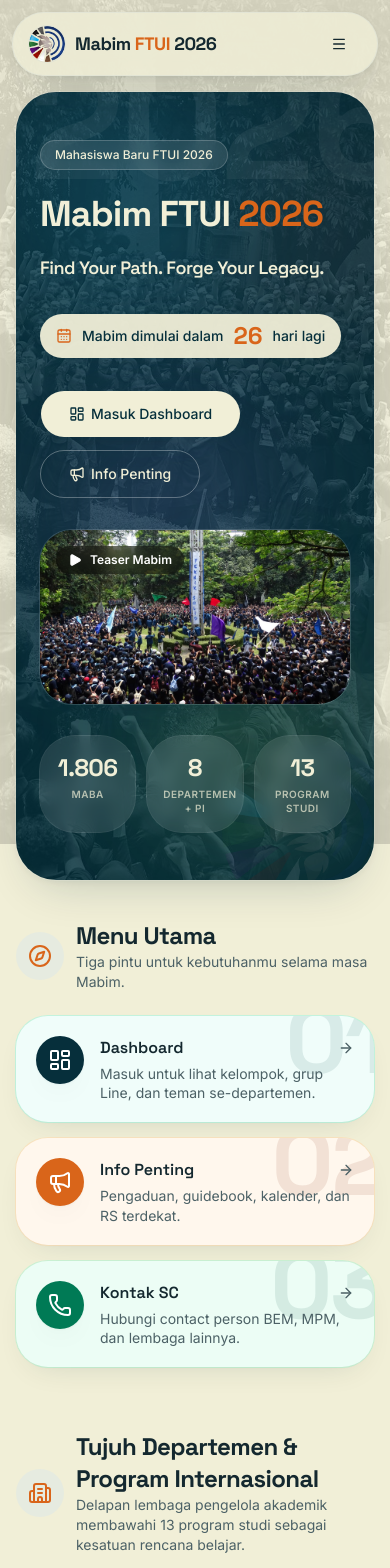
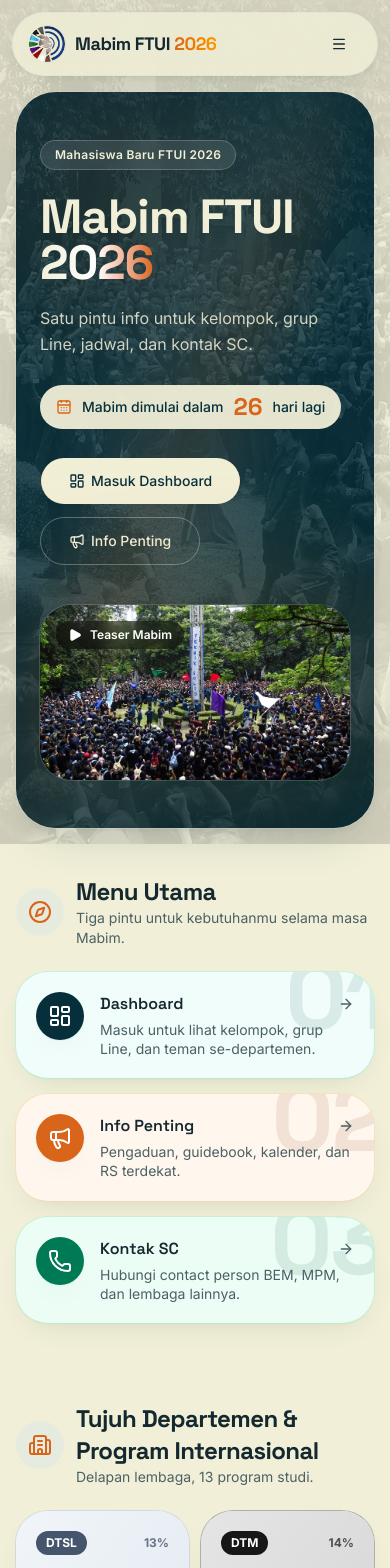
Before and after one commit to mrshlaf/mabimftui, a Next.js app: page / in a window 390 px wide. Shown: the top 1568 px of the page. Built offline with nearby package versions, Linux system fonts and the light colour scheme.

Commit message:
feat: initialize frontend project with landing page, global styles, and reusable UI components

```diff
--- a/app/components/Nav.tsx
+++ b/app/components/Nav.tsx
@@ -67,7 +67,10 @@ export default function Nav() {
               className="rounded-full ring-1 ring-border/60 transition-colors group-hover:ring-accent/40"
             />
             <span className="font-heading text-lg font-bold tracking-tight text-foreground">
-              Mabim <span className="text-accent">FTUI</span> 2026
+              Mabim FTUI{" "}
+              <span className="bg-gradient-to-r from-accent to-amber-500 bg-clip-text text-transparent">
+                2026
+              </span>
             </span>
           </Link>
 
--- a/app/components/PageHeader.tsx
+++ b/app/components/PageHeader.tsx
@@ -1,4 +1,22 @@
 import type { LucideIcon } from "lucide-react";
+
+const AURORA: { color: string; className: string; delay: string }[] = [
+  {
+    color: "rgba(217, 101, 26, 0.30)",
+    className: "-left-24 -top-24 h-96 w-96",
+    delay: "0s",
+  },
+  {
+    color: "rgba(251, 191, 36, 0.14)",
+    className: "bottom-0 right-1/4 h-80 w-80",
+    delay: "-9s",
+  },
+  {
+    color: "rgba(6, 47, 59, 0.55)",
+    className: "-bottom-16 -right-16 h-96 w-96",
+    delay: "-17s",
+  },
+];
 
 export default function PageHeader({
   eyebrow,
@@ -6,14 +24,20 @@ export default function PageHeader({
   desc,
   bg = "/hero-mabim.jpg",
   icon: Icon,
+  accentWord,
 }: {
   eyebrow: string;
   title: string;
   desc: string;
   bg?: string;
   icon?: LucideIcon;
+  accentWord?: string;
 }) {
   const word = (eyebrow.split(/\s+/)[0] ?? eyebrow).toUpperCase();
+  const parts =
+    accentWord && title.includes(accentWord)
+      ? title.split(accentWord)
+      : null;
 
   return (
     <header className="mx-auto max-w-6xl px-4 pb-4 pt-4 sm:px-6 sm:pb-5 sm:pt-6 lg:px-8 lg:pb-6 lg:pt-8">
@@ -25,8 +49,20 @@ export default function PageHeader({
         />
         <div
           aria-hidden="true"
-          className="pointer-events-none absolute -bottom-24 -left-16 h-64 w-64 rounded-full bg-accent/25 blur-3xl"
-        />
+          className="pointer-events-none absolute inset-0"
+        >
+          {AURORA.map((b) => (
+            <span
+              key={b.color + b.delay}
+              className={`aurora-blob ${b.className}`}
+              style={{
+                background: `radial-gradient(closest-side, ${b.color}, transparent 70%)`,
+                animationDelay: b.delay,
+              }}
+            />
+          ))}
+        </div>
+        <div aria-hidden="true" className="hero-beam" />
         <span
           aria-hidden="true"
           className="pointer-events-none absolute -right-6 -top-8 select-none font-heading text-[7rem] font-bold leading-none tracking-tight text-white/5 sm:text-[9rem]"
@@ -41,13 +77,32 @@ export default function PageHeader({
         )}
 
         <div className="relative mx-auto max-w-4xl px-6 py-14 sm:px-12 sm:py-16 lg:px-16">
-          <p className="inline-flex items-center rounded-full border border-white/20 bg-white/10 px-3.5 py-1.5 text-xs font-bold uppercase tracking-[0.18em] text-accent backdrop-blur">
+          <p
+            className="hero-fade inline-flex items-center rounded-full border border-white/20 bg-white/10 px-3.5 py-1.5 text-xs font-bold uppercase tracking-[0.18em] text-accent backdrop-blur"
+            style={{ animationDelay: "0.05s" }}
+          >
             {eyebrow}
           </p>
-          <h1 className="mt-5 max-w-2xl font-heading text-3xl font-bold tracking-tight text-cream sm:text-4xl lg:text-5xl">
-            {title}
+          <h1
+            className="hero-fade mt-5 max-w-2xl font-heading text-3xl font-bold tracking-tight text-cream sm:text-4xl lg:text-5xl"
+            style={{ animationDelay: "0.12s" }}
+          >
+            {parts ? (
+              <>
+                {parts[0]}
+                <span className="bg-gradient-to-r from-cream via-white to-accent bg-clip-text text-transparent">
+                  {accentWord}
+                </span>
+                {parts[1]}
+              </>
+            ) : (
+              title
+            )}
           </h1>
-          <p className="mt-3 max-w-2xl text-sm text-cream/90 sm:text-base">
+          <p
+            className="hero-fade mt-3 max-w-2xl text-sm text-cream/90 sm:text-base"
+            style={{ animationDelay: "0.19s" }}
+          >
             {desc}
           </p>
         </div>
--- /dev/null
+++ b/app/components/Reveal.tsx
@@ -0,0 +1,51 @@
+"use client";
+
+import { useEffect, useRef, useState, type ReactNode } from "react";
+
+export default function Reveal({
+  children,
+  className = "",
+  delay = 0,
+}: {
+  children: ReactNode;
+  className?: string;
+  delay?: number;
+}) {
+  const ref = useRef<HTMLDivElement>(null);
+  const [ready, setReady] = useState(false);
+  const [visible, setVisible] = useState(false);
+
+  useEffect(() => {
+    const id = requestAnimationFrame(() => setReady(true));
+    return () => cancelAnimationFrame(id);
+  }, []);
+
+  useEffect(() => {
+    const el = ref.current;
+    if (!ready || !el) return;
+
+    const io = new IntersectionObserver(
+      (entries) => {
+        if (entries[0].isIntersecting) {
+          setVisible(true);
+          io.disconnect();
+        }
+      },
+      { threshold: 0.15, rootMargin: "0px 0px -10% 0px" },
+    );
+    io.observe(el);
+    return () => io.disconnect();
+  }, [ready]);
+
+  return (
+    <div
+      ref={ref}
+      className={`${className}${ready ? " reveal" : ""}${
+        visible ? " is-visible" : ""
+      }`}
+      style={visible ? { transitionDelay: `${delay}ms` } : undefined}
+    >
+      {children}
+    </div>
+  );
+}
--- a/app/components/VideoTeaser.tsx
+++ b/app/components/VideoTeaser.tsx
@@ -34,7 +34,11 @@ export default function VideoTeaser() {
             sizes="(max-width: 768px) 100vw, 768px"
             className="object-cover"
           />
-          <span className="grid h-16 w-16 place-items-center rounded-full bg-white/90 text-teal-dark shadow-lift transition-transform group-hover:scale-105">
+          <span
+            aria-hidden="true"
+            className="hero-pulse pointer-events-none absolute h-16 w-16 rounded-full bg-white/70"
+          />
+          <span className="grid h-16 w-16 place-items-center rounded-full bg-white/90 text-teal-dark shadow-lift transition-transform duration-300 group-hover:scale-110">
             <Play className="ml-0.5 h-7 w-7" fill="currentColor" />
           </span>
         </button>
--- a/app/globals.css
+++ b/app/globals.css
@@ -88,6 +88,94 @@ html {
   .aurora-blob {
     animation: aurora-drift 24s ease-in-out infinite;
   }
+
+  .reveal {
+    opacity: 0;
+    transform: translateY(1.5rem);
+    transition:
+      opacity 0.7s cubic-bezier(0.16, 1, 0.3, 1),
+      transform 0.7s cubic-bezier(0.16, 1, 0.3, 1);
+  }
+
+  .reveal.is-visible {
+    opacity: 1;
+    transform: none;
+  }
+
+  .hero-beam {
+    animation: hero-beam-sweep 18s ease-in-out infinite;
+  }
+
+  .hero-fade {
+    animation: hero-fade-up 0.8s cubic-bezier(0.16, 1, 0.3, 1) both;
+  }
+
+  .hero-pulse {
+    animation: hero-pulse 2.4s cubic-bezier(0.16, 1, 0.3, 1) infinite;
+  }
+}
+
+@keyframes hero-beam-sweep {
+  0% {
+    transform: translateX(-160%) skewX(-14deg);
+    opacity: 0;
+  }
+  15% {
+    opacity: 1;
+  }
+  50% {
+    transform: translateX(120%) skewX(-14deg);
+    opacity: 1;
+  }
+  65% {
+    opacity: 0;
+  }
+  100% {
+    transform: translateX(120%) skewX(-14deg);
+    opacity: 0;
+  }
+}
+
+@keyframes hero-fade-up {
+  from {
+    opacity: 0;
+    transform: translateY(16px);
+  }
+  to {
+    opacity: 1;
+    transform: translateY(0);
+  }
+}
+
+@keyframes hero-pulse {
+  0% {
+    transform: scale(1);
+    opacity: 0.55;
+  }
+  70%,
+  100% {
+    transform: scale(1.8);
+    opacity: 0;
+  }
+}
+
+.hero-beam {
+  position: absolute;
+  top: -20%;
+  bottom: -20%;
+  width: 42%;
+  background: linear-gradient(
+    105deg,
+    transparent 0%,
+    rgba(241, 239, 215, 0.06) 35%,
+    rgba(217, 101, 26, 0.14) 50%,
+    rgba(241, 239, 215, 0.06) 65%,
+    transparent 100%
+  );
+  filter: blur(28px);
+  opacity: 0;
+  pointer-events: none;
+  will-change: transform;
 }
 
 @keyframes preload-fade-up {
--- a/app/kontak/page.tsx
+++ b/app/kontak/page.tsx
@@ -19,6 +19,7 @@ export default function KontakPage() {
         desc="Hubungi contact person resmi tiap lembaga saat butuh bantuan selama Mabim."
         bg="/bg-kontak.jpg"
         icon={Phone}
+        accentWord="Kami"
       />
 
       <section className="mx-auto max-w-6xl px-4 pt-5 pb-16 sm:px-6 sm:pt-6 sm:pb-20 lg:px-8">
--- a/app/page.tsx
+++ b/app/page.tsx
@@ -1,5 +1,4 @@
 import type { Metadata } from "next";
-import Image from "next/image";
 import Link from "next/link";
 import {
   ArrowRight,
@@ -14,6 +13,7 @@ import {
 import { Button } from "@/components/ui/button";
 import { Card } from "@/components/ui/card";
 import Countdown from "./components/Countdown";
+import Reveal from "./components/Reveal";
 import VideoTeaser from "./components/VideoTeaser";
 import { statistik, DEPARTEMEN_WARNA } from "@/data/statistik";
 
@@ -65,39 +65,26 @@ const MENU: {
   },
 ];
 
-const lembagaCount = statistik.departemen.length;
-
-const STATS: { value: string; label: string }[] = [
-  { value: statistik.total.toLocaleString("id-ID"), label: "Maba" },
-  { value: String(lembagaCount), label: "Departemen + PI" },
-  { value: String(statistik.prodi), label: "Program Studi" },
-];
-
 const AURORA: { color: string; className: string; delay: string }[] = [
   {
-    color: "rgba(56, 189, 248, 0.35)",
+    color: "rgba(217, 101, 26, 0.30)",
     className: "-left-24 -top-24 h-96 w-96",
     delay: "0s",
   },
   {
-    color: "rgba(167, 139, 250, 0.32)",
+    color: "rgba(241, 239, 215, 0.13)",
     className: "right-0 top-1/4 h-[26rem] w-[26rem]",
     delay: "-7s",
   },
   {
-    color: "rgba(251, 191, 36, 0.3)",
+    color: "rgba(251, 191, 36, 0.16)",
     className: "bottom-0 left-1/4 h-80 w-80",
     delay: "-13s",
   },
   {
-    color: "rgba(52, 211, 153, 0.28)",
+    color: "rgba(6, 47, 59, 0.6)",
     className: "-bottom-16 -right-16 h-96 w-96",
     delay: "-19s",
-  },
-  {
-    color: "rgba(248, 113, 113, 0.22)",
-    className: "left-1/2 top-0 h-72 w-72",
-    delay: "-10s",
   },
 ];
 
@@ -128,55 +115,61 @@ export default function Home() {
               />
             ))}
           </div>
-          <span
-            aria-hidden="true"
-            className="pointer-events-none absolute -right-8 -top-12 select-none font-heading text-[10rem] font-bold leading-none tracking-tight text-white/5 lg:text-[14rem]"
-          >
-            2026
-          </span>
-          <Image
-            src="/logo-mabim.png"
-            alt=""
-            aria-hidden="true"
-            width={480}
-            height={480}
-            priority
-            className="pointer-events-none absolute -bottom-10 -right-6 h-44 w-44 object-contain opacity-10 sm:-right-8 sm:h-64 sm:w-64 lg:h-72 lg:w-72"
-          />
+          <div aria-hidden="true" className="hero-beam" />
 
           <div className="relative mx-auto max-w-6xl px-6 py-12 sm:px-12 sm:py-16 lg:px-16">
-            <div className="grid items-center gap-8 lg:grid-cols-[1.05fr_1fr] lg:gap-14">
+            <div className="grid items-center gap-10 lg:grid-cols-[1.05fr_1fr] lg:gap-14">
               <div>
-                <span className="inline-flex items-center rounded-full border border-white/20 bg-white/10 px-3.5 py-1.5 text-xs font-medium text-cream backdrop-blur">
+                <span
+                  className="hero-fade inline-flex items-center rounded-full border border-white/20 bg-white/10 px-3.5 py-1.5 text-xs font-semibold tracking-wide text-cream backdrop-blur"
+                  style={{ animationDelay: "0.05s" }}
+                >
                   Mahasiswa Baru FTUI 2026
                 </span>
 
-                <h1 className="mt-6 font-heading text-4xl font-bold tracking-tight sm:text-5xl lg:text-6xl">
-                  Mabim FTUI <span className="text-accent">2026</span>
+                <h1
+                  className="hero-fade mt-6 font-heading text-5xl font-bold leading-[0.95] tracking-tight sm:text-6xl lg:text-7xl"
+                  style={{ animationDelay: "0.12s" }}
+                >
+                  Mabim FTUI{" "}
+                  <span className="bg-gradient-to-r from-cream via-white to-accent bg-clip-text text-transparent">
+                    2026
+                  </span>
                 </h1>
-                <p className="mt-5 max-w-xl font-heading text-lg font-semibold tracking-tight text-cream sm:text-xl">
-                  Find Your Path. Forge Your Legacy.
+                <p
+                  className="hero-fade mt-5 max-w-xl text-base leading-relaxed text-cream/85 sm:text-lg"
+                  style={{ animationDelay: "0.19s" }}
+                >
+                  Satu pintu info untuk kelompok, grup Line, jadwal, dan kontak
+                  SC.
                 </p>
 
-                <div className="mt-8">
+                <div className="hero-fade mt-7" style={{ animationDelay: "0.26s" }}>
                   <Countdown />
                 </div>
 
-                <div className="mt-8 flex flex-wrap items-center gap-3">
+                <div
+                  className="hero-fade mt-7 flex flex-wrap items-center gap-3"
+                  style={{ animationDelay: "0.33s" }}
+                >
                   <Button
                     asChild
                     size="lg"
-                    className="h-12 rounded-full bg-cream px-7 text-teal-dark shadow-lift hover:bg-cream/90 hover:text-teal-dark"
+                    className="group h-12 rounded-full bg-cream px-7 text-teal-dark shadow-lift hover:bg-cream/90 hover:text-teal-dark active:scale-[0.98]"
                   >
                     <Link href="/dashboard">
-                      <LayoutDashboard data-slot="icon-inline-start" />
+                      <LayoutDashboard
+                        data-slot="icon-inline-start"
+                        className="transition-transform duration-300 group-hover:-rotate-6 group-hover:scale-110"
+                      />
                       Masuk Dashboard
                     </Link>
                   </Button>
                   <Button
                     asChild
                     variant="outline"
-                    className="h-12 rounded-full border-white/30 bg-transparent px-7 text-cream hover:bg-white/10 hover:text-cream"
+                    size="lg"
+                    className="group h-12 rounded-full border-white/30 bg-transparent px-7 text-cream hover:bg-white/10 hover:text-cream active:scale-[0.98]"
                   >
                     <Link href="/info">
                       <Megaphone data-slot="icon-inline-start" />
@@ -186,32 +179,21 @@ export default function Home() {
                 </div>
               </div>
 
-              <div>
+              <div className="hero-fade relative" style={{ animationDelay: "0.22s" }}>
+                <div
+                  aria-hidden="true"
+                  className="pointer-events-none absolute -inset-6 rounded-[2.75rem] bg-accent/15 blur-3xl"
+                />
                 <VideoTeaser />
               </div>
-            </div>
-
-            <div className="mt-8 grid grid-cols-3 gap-3 sm:mt-12">
-              {STATS.map((s) => (
-                <div
-                  key={s.label}
-                  className="rounded-3xl bg-white/10 p-4 text-center ring-1 ring-white/15 backdrop-blur sm:p-5"
-                >
-                  <p className="font-heading text-2xl font-bold tracking-tight text-cream sm:text-3xl">
-                    {s.value}
-                  </p>
-                  <p className="mt-1 text-[10px] font-semibold uppercase leading-snug tracking-wider text-cream/70 sm:text-xs">
-                    {s.label}
-                  </p>
-                </div>
-              ))}
             </div>
           </div>
         </div>
       </section>
 
-      <section className="px-4 py-8 sm:px-6 sm:py-10 lg:px-8">
+      <section className="px-4 py-10 sm:px-6 sm:py-14 lg:px-8">
         <div className="mx-auto max-w-6xl">
+          <Reveal>
             <div className="flex items-center gap-3">
               <span className="grid h-12 w-12 shrink-0 place-items-center rounded-full bg-secondary text-accent">
                 <Compass className="h-6 w-6" />
@@ -225,11 +207,12 @@ export default function Home() {
                 </p>
               </div>
             </div>
+          </Reveal>
           <div className="mt-6 grid gap-4 sm:grid-cols-2 lg:grid-cols-3">
-            {MENU.map((card) => (
+            {MENU.map((card, i) => (
+              <Reveal key={card.href} delay={i * 90}>
                 <Card
-                key={card.href}
-                className={`group relative overflow-hidden rounded-[2rem] p-0 ring-1 shadow-card transition-all hover:-translate-y-1 hover:shadow-lift hover:ring-accent/40 ${card.card}`}
+                  className={`group relative overflow-hidden rounded-[2rem] p-0 ring-1 shadow-card transition-all hover:-translate-y-1 hover:shadow-lift hover:ring-accent/40 has-[:focus-visible]:outline-none has-[:focus-visible]:ring-2 has-[:focus-visible]:ring-accent/70 has-[:focus-visible]:ring-offset-2 has-[:focus-visible]:ring-offset-background ${card.card}`}
                 >
                   <span
                     aria-hidden="true"
@@ -259,13 +242,15 @@ export default function Home() {
                     </span>
                   </Link>
                 </Card>
+              </Reveal>
             ))}
           </div>
         </div>
       </section>
 
-      <section className="px-4 py-8 sm:px-6 sm:py-10 lg:px-8">
+      <section className="px-4 py-10 sm:px-6 sm:py-14 lg:px-8">
         <div className="mx-auto max-w-6xl">
+          <Reveal>
             <div className="flex items-center gap-3">
               <span className="grid h-12 w-12 shrink-0 place-items-center rounded-full bg-secondary text-accent">
                 <Building2 className="h-6 w-6" />
@@ -275,19 +260,19 @@ export default function Home() {
                   Tujuh Departemen & Program Internasional
                 </h2>
                 <p className="text-sm text-muted-foreground">
-                Delapan lembaga pengelola akademik membawahi {statistik.prodi}{" "}
-                program studi sebagai kesatuan rencana belajar.
+                  Delapan lembaga, {statistik.prodi} program studi.
                 </p>
               </div>
             </div>
+          </Reveal>
 
           <div className="mt-6 grid grid-cols-2 gap-3 sm:grid-cols-4 lg:gap-4">
-            {departemen.map((d) => {
+            {departemen.map((d, i) => {
               const c = DEPARTEMEN_WARNA[d.kode];
               const pct = Math.round((d.jumlah / statistik.total) * 100);
               return (
+                <Reveal key={d.kode} delay={(i % 4) * 60}>
                   <Card
-                  key={d.kode}
                     className={`rounded-[2rem] p-5 ring-1 shadow-card transition-all hover:-translate-y-1 hover:shadow-lift ${c.card}`}
                   >
                     <div className="flex items-center justify-between gap-2">
@@ -315,10 +300,12 @@ export default function Home() {
                       />
                     </div>
                   </Card>
+                </Reveal>
               );
             })}
 
-            <Card className="relative col-span-2 overflow-hidden rounded-[2rem] bg-teal-dark p-5 text-cream ring-1 ring-white/15 shadow-card transition-all hover:-translate-y-1 hover:shadow-lift sm:col-span-4 sm:p-6">
+            <Reveal className="col-span-2 sm:col-span-4">
+              <Card className="relative overflow-hidden rounded-[2rem] bg-teal-dark p-5 text-cream ring-1 ring-white/15 shadow-card transition-all hover:-translate-y-1 hover:shadow-lift sm:p-6">
               <div
                 aria-hidden="true"
                 className="pointer-events-none absolute inset-0 bg-cover bg-center opacity-[0.12] grayscale"
@@ -340,23 +327,24 @@ export default function Home() {
                     <p className="mt-3 font-heading text-4xl font-bold tracking-tight text-white sm:text-5xl">
                       {statistik.total.toLocaleString("id-ID")}
                     </p>
-                    <p className="mt-1 text-sm font-medium text-cream/70">
+                    <p className="mt-1 text-sm font-medium text-cream/80">
                       Maba Mabim FTUI 2026
                     </p>
                   </div>
                 </div>
                 <div className="w-full sm:w-64 sm:border-l sm:border-white/10 sm:pl-6">
-                  <p className="text-xs font-bold text-cream/70">100%</p>
+                  <p className="text-xs font-bold text-cream/80">100%</p>
                   <div className="mt-2 h-1.5 overflow-hidden rounded-full bg-white/15">
                     <div className="h-full w-full rounded-full bg-gradient-to-r from-cream to-accent" />
                   </div>
-                  <p className="mt-2 text-xs text-cream/60">
+                  <p className="mt-2 text-xs text-cream/70">
                     {statistik.departemen.length} lembaga, {statistik.prodi}{" "}
                     program studi
                   </p>
                 </div>
               </div>
               </Card>
+            </Reveal>
           </div>
         </div>
       </section>
--- a/data/statistik.ts
+++ b/data/statistik.ts
@@ -13,7 +13,7 @@ export const DEPARTEMEN_WARNA: Record<
 > = {
   DTE: {
     badge: "bg-sky-700 text-white",
-    card: "bg-sky-100/80 ring-sky-300/60",
+    card: "bg-gradient-to-br from-sky-100 to-sky-200 ring-sky-300/80",
     heading: "text-sky-950",
     sub: "text-sky-800/70",
     bar: "bg-sky-600",
@@ -21,15 +21,15 @@ export const DEPARTEMEN_WARNA: Record<
   },
   DTM: {
     badge: "bg-neutral-900 text-white",
-    card: "bg-neutral-900 ring-neutral-700/60",
-    heading: "text-white",
-    sub: "text-neutral-400",
+    card: "bg-gradient-to-br from-neutral-200 to-neutral-300 ring-neutral-400/80",
+    heading: "text-neutral-900",
+    sub: "text-neutral-600",
     bar: "bg-neutral-400",
-    track: "bg-white/15",
+    track: "bg-black/10",
   },
   DTSL: {
     badge: "bg-slate-600 text-white",
-    card: "bg-slate-100/80 ring-slate-300/60",
+    card: "bg-gradient-to-br from-slate-100 to-slate-200 ring-slate-300/80",
     heading: "text-slate-900",
     sub: "text-slate-600/80",
     bar: "bg-slate-600",
@@ -37,7 +37,7 @@ export const DEPARTEMEN_WARNA: Record<
   },
   DTMM: {
     badge: "bg-emerald-700 text-white",
-    card: "bg-emerald-100/80 ring-emerald-300/60",
+    card: "bg-gradient-to-br from-emerald-100 to-emerald-200 ring-emerald-300/80",
     heading: "text-emerald-950",
     sub: "text-emerald-800/70",
     bar: "bg-emerald-600",
@@ -45,7 +45,7 @@ export const DEPARTEMEN_WARNA: Record<
   },
   DTK: {
     badge: "bg-red-700 text-white",
-    card: "bg-red-100/80 ring-red-300/60",
+    card: "bg-gradient-to-br from-red-100 to-red-200 ring-red-300/80",
     heading: "text-red-950",
     sub: "text-red-800/70",
     bar: "bg-red-600",
@@ -53,7 +53,7 @@ export const DEPARTEMEN_WARNA: Record<
   },
   DA: {
     badge: "bg-violet-700 text-white",
-    card: "bg-violet-100/80 ring-violet-300/60",
+    card: "bg-gradient-to-br from-violet-100 to-violet-200 ring-violet-300/80",
     heading: "text-violet-950",
     sub: "text-violet-800/70",
     bar: "bg-violet-600",
@@ -61,7 +61,7 @@ export const DEPARTEMEN_WARNA: Record<
   },
   DTI: {
     badge: "bg-zinc-300 text-zinc-900",
-    card: "bg-white ring-zinc-300/70",
+    card: "bg-gradient-to-br from-zinc-100 to-zinc-200 ring-zinc-300/80",
     heading: "text-zinc-900",
     sub: "text-zinc-500",
     bar: "bg-zinc-400",
@@ -69,7 +69,7 @@ export const DEPARTEMEN_WARNA: Record<
   },
   PI: {
     badge: "bg-amber-700 text-white",
-    card: "bg-amber-100/80 ring-amber-300/60",
+    card: "bg-gradient-to-br from-amber-100 to-amber-200 ring-amber-300/80",
     heading: "text-amber-950",
     sub: "text-amber-800/70",
     bar: "bg-amber-600",
@@ -77,7 +77,7 @@ export const DEPARTEMEN_WARNA: Record<
   },
   BEM: {
     badge: "bg-blue-900 text-white",
-    card: "bg-blue-100/80 ring-blue-300/60",
+    card: "bg-gradient-to-br from-blue-100 to-blue-200 ring-blue-300/80",
     heading: "text-blue-950",
     sub: "text-blue-800/70",
     bar: "bg-blue-800",
@@ -85,7 +85,7 @@ export const DEPARTEMEN_WARNA: Record<
   },
   MPM: {
     badge: "bg-blue-900 text-white",
-    card: "bg-blue-100/80 ring-blue-300/60",
+    card: "bg-gradient-to-br from-blue-100 to-blue-200 ring-blue-300/80",
     heading: "text-blue-950",
     sub: "text-blue-800/70",
     bar: "bg-blue-800",
@@ -93,7 +93,7 @@ export const DEPARTEMEN_WARNA: Record<
   },
   FUSI: {
     badge: "bg-yellow-400 text-yellow-950",
-    card: "bg-yellow-50 ring-yellow-300/60",
+    card: "bg-gradient-to-br from-yellow-100 to-yellow-200 ring-yellow-300/80",
     heading: "text-yellow-950",
     sub: "text-yellow-800/70",
     bar: "bg-yellow-500",
@@ -101,7 +101,7 @@ export const DEPARTEMEN_WARNA: Record<
   },
   KMK: {
     badge: "bg-yellow-400 text-yellow-950",
-    card: "bg-yellow-50 ring-yellow-300/60",
+    card: "bg-gradient-to-br from-yellow-100 to-yellow-200 ring-yellow-300/80",
     heading: "text-yellow-950",
     sub: "text-yellow-800/70",
     bar: "bg-yellow-500",
@@ -109,7 +109,7 @@ export const DEPARTEMEN_WARNA: Record<
   },
   PO: {
     badge: "bg-yellow-400 text-yellow-950",
-    card: "bg-yellow-50 ring-yellow-300/60",
+    card: "bg-gradient-to-br from-yellow-100 to-yellow-200 ring-yellow-300/80",
     heading: "text-yellow-950",
     sub: "text-yellow-800/70",
     bar: "bg-yellow-500",
```
Also changed, not shown: app/components/DashboardClient.tsx (+41 -8 lines), app/components/Footer.tsx (+26 -5 lines), app/components/KontakClient.tsx (+20 -6 lines), app/info/page.tsx (+27 -9 lines). Lines whose indentation alone changed are shown as unchanged.
